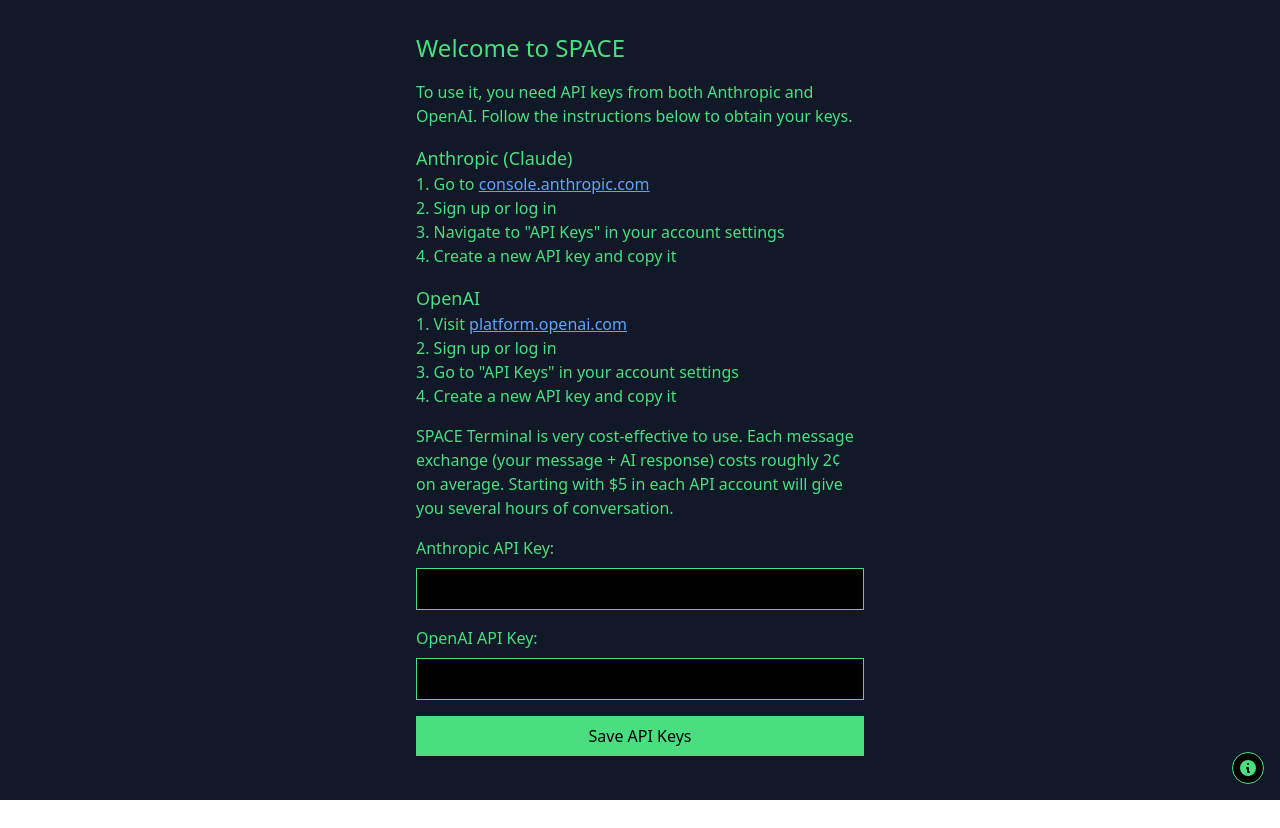
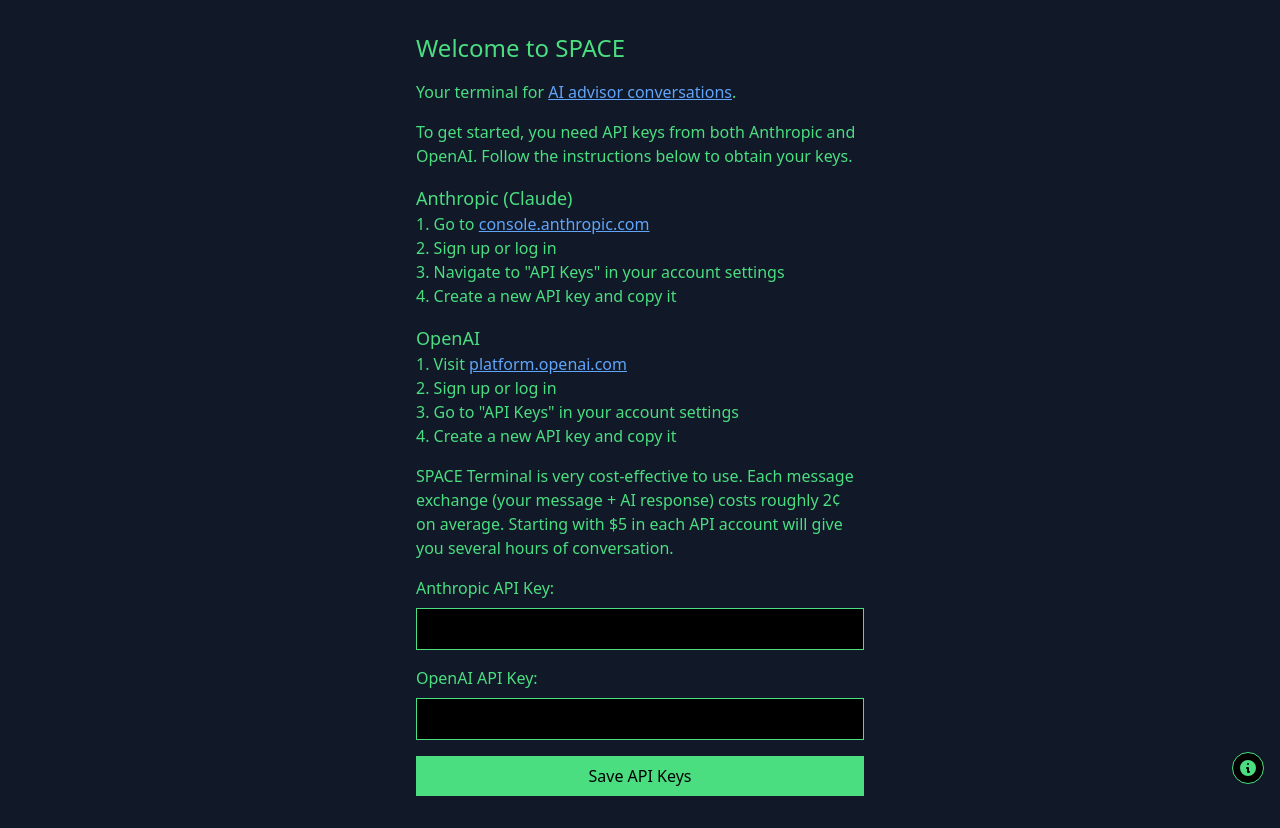
Before and after one commit to andrewblevins/space, a React (Vite) app: page / in a window 1280 px wide. Before the commit the page ends 800 px from the top, so only its background shows below. Built offline with nearby package versions, Linux system fonts and the light colour scheme; the HTML template or start-up script is replaced by a standard one.

Commit message:
Add intro description

```diff
--- a/src/components/ApiKeySetup.jsx
+++ b/src/components/ApiKeySetup.jsx
@@ -75,7 +75,10 @@
         )}
 
         <p className="mb-4">
-          To use it, you need API keys from both Anthropic and OpenAI. Follow the instructions below to obtain your keys.
+          Your terminal for <a href="https://github.com/andrewblevins/insight-cascade" target="_blank" rel="noopener noreferrer" className="text-blue-400 underline">AI advisor conversations</a>.
+        </p>
+        <p className="mb-4">
+          To get started, you need API keys from both Anthropic and OpenAI. Follow the instructions below to obtain your keys.
         </p>
         <div className="mb-4">
           <h2 className="text-lg">Anthropic (Claude)</h2>
```
